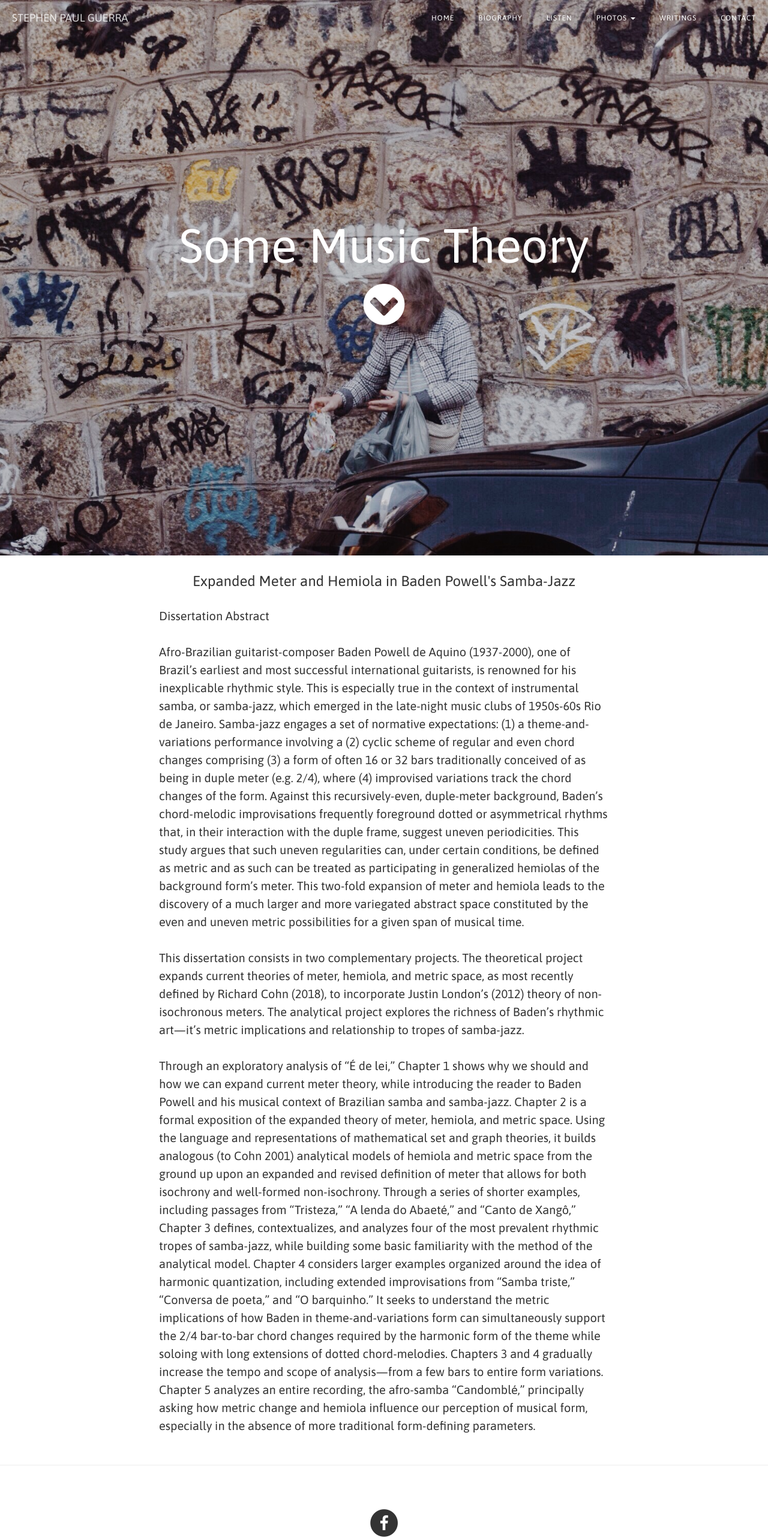
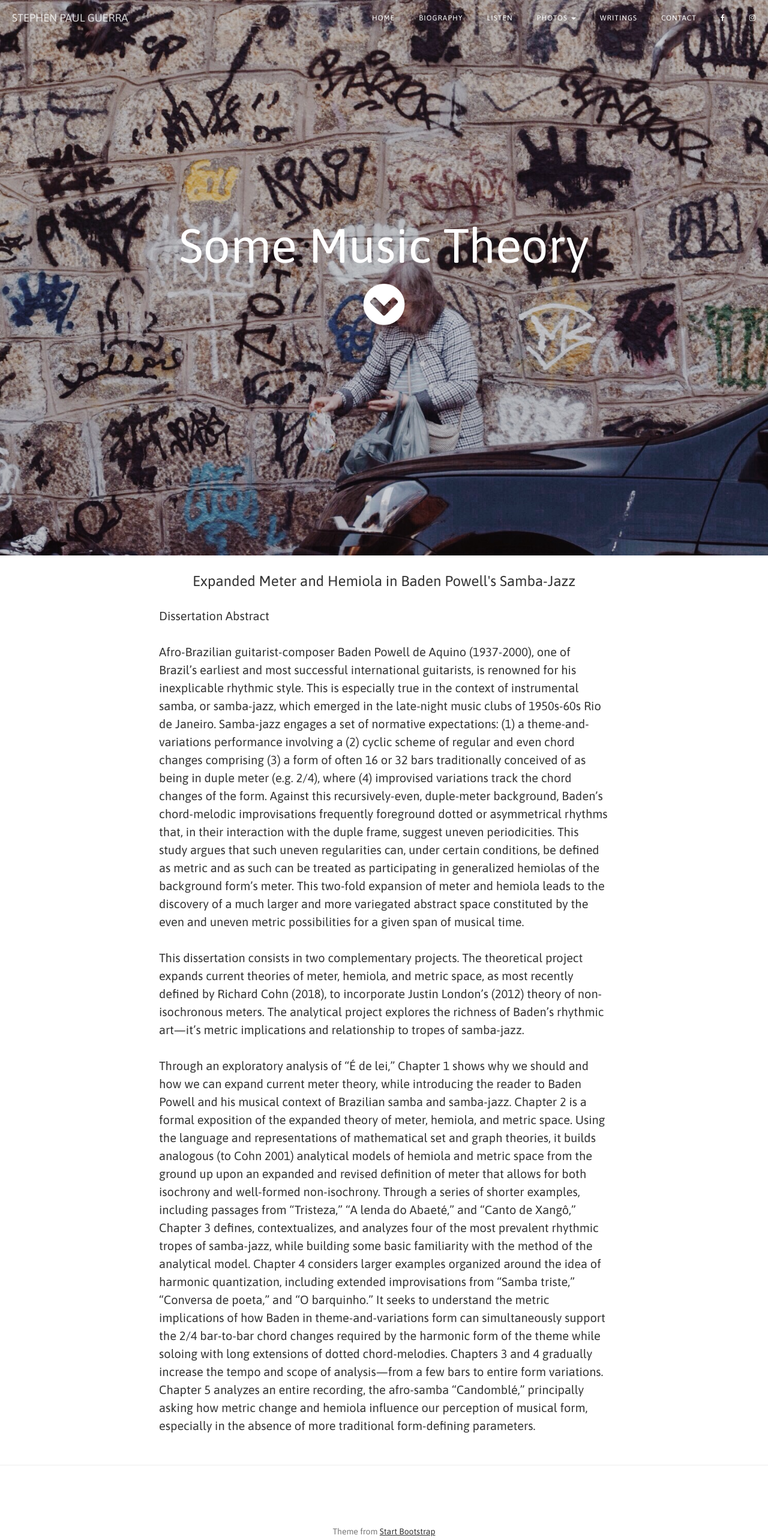
Before and after one commit to spguerra/spguerra.github.io, a website: page writings.html in a window 1280 px wide. Shown: the top 2564 px of the page at 60% size. Drawn offline with Linux system fonts and the light colour scheme.

Commit message:
Instagram links

```diff
--- a/writings.html
+++ b/writings.html
@@ -71,6 +71,16 @@
                     <li>
                         <a href="contact.html">Contact</a>
                     </li>
+                    <li>
+                        <a href="https://www.facebook.com/profile.php?id=100010040148305" target="_blank">
+                            <i class="fa fa-facebook"></i>
+                        </a>
+                    </li>
+                    <li>
+                        <a href="https://www.instagram.com/spg.nyc" target="_blank">
+                            <i class="fa fa-instagram"></i>
+                        </a>
+                    </li>
                 </ul>
             </div>
             <!-- /.navbar-collapse -->
@@ -114,16 +124,8 @@
             <div class="row">
                 <div class="col-lg-8 col-lg-offset-2 col-md-10 col-md-offset-1">
                     <ul class="list-inline text-center">
-                        <li>
-                            <a href="https://www.facebook.com/profile.php?id=100010040148305" target="_blank">
-                                <span class="fa-stack fa-lg">
-                                    <i class="fa fa-circle fa-stack-2x"></i>
-                                    <i class="fa fa-facebook fa-stack-1x fa-inverse"></i>
-                                </span>
-                            </a>
-                        </li>
                     </ul>
-                    <p class="copyright text-muted">Theme from <a href="https://startbootstrap.com/" target="_blank">Start Bootstrap</a></p>
+                    <p class="copyright text-muted">Theme from <a href="https://startbootstrap.com/">Start Bootstrap</a></p>
                 </div>
             </div>
         </div>
```
Also changed, not shown: bio.html (+10 -8 lines), contact.html (+11 -9 lines), index.html (+11 -9 lines), listen.html (+11 -9 lines), photos-fun.html (+11 -9 lines), photos-live.html (+11 -9 lines), photos-portraits.html (+11 -9 lines), 1 other file.
